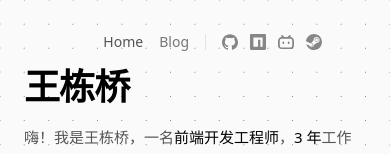
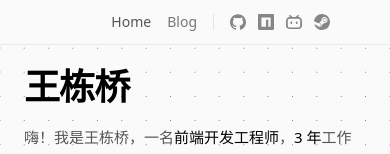
Before and after one commit to Brid9e/brid9e.github.io, a React (Vite) app: page /#/ in a window 390 px wide. Shown: the top 154 px of the page. Built offline with nearby package versions, Linux system fonts and the light colour scheme; some icons are missing.

Commit message:
style: update SiteHeaderNav component for improved layout and responsiveness; enhance styling with backdrop blur and border adjustments

```diff
--- a/src/components/SiteHeaderNav.tsx
+++ b/src/components/SiteHeaderNav.tsx
@@ -21,7 +21,7 @@ const iconLinkClass =
 export default function SiteHeaderNav({ theme, onToggleTheme }: Props) {
   return (
     <nav
-      className="flex fixed top-0 right-0 z-50 gap-4 items-center p-8 sm:gap-5"
+      className="fixed inset-x-0 top-0 z-50 flex w-full items-center justify-end gap-4 border-b border-zinc-200/70 bg-zinc-50/75 px-6 py-3 backdrop-blur-[8px] sm:gap-5 sm:px-8 sm:py-4 dark:border-zinc-800/80 dark:bg-zinc-950/70"
       aria-label="站点导航">
       <NavLink
         to="/"
```
